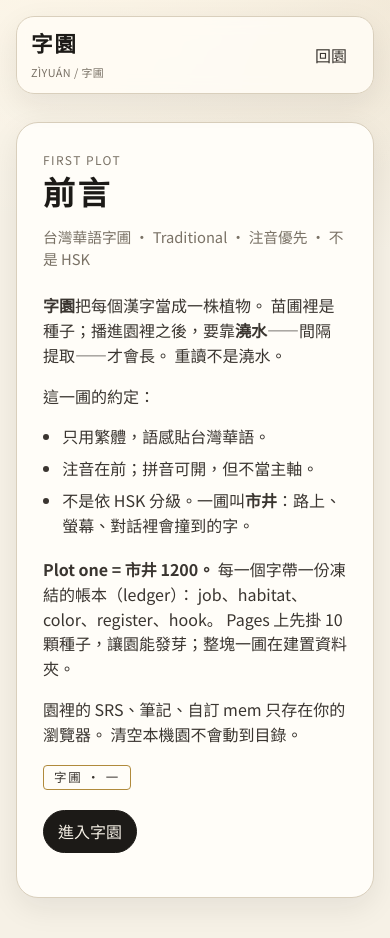
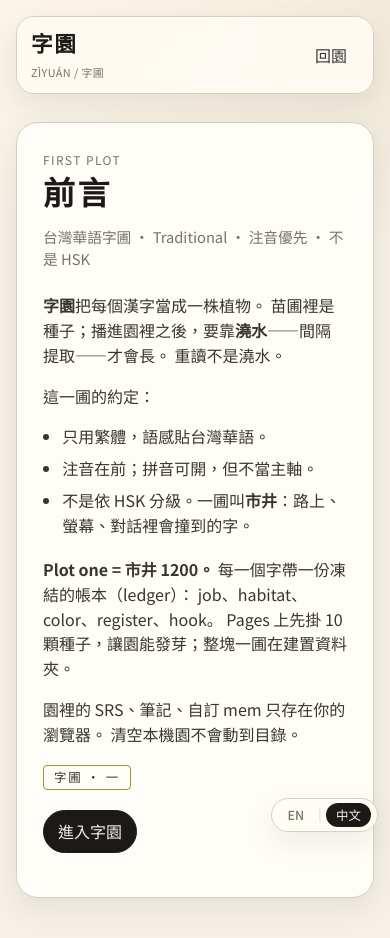
Before and after one commit to julianlee314-hue/ziyuan, a plain HTML site: page first-plot.html in a window 390 px wide. Drawn offline with Linux system fonts and the light colour scheme.

Commit message:
Add EN ↔ 中文 UI language toggle
Floating bottom-right control switches garden chrome between English and
Traditional Chinese, persisted as ziyuan-lang in localStorage (default zh).
Shared i18n.js drives index and first-plot; app.js dynamic strings follow.

```diff
--- a/first-plot.html
+++ b/first-plot.html
@@ -1,9 +1,19 @@
 <!DOCTYPE html>
-<html lang="zh-Hant-TW">
+<html lang="zh-Hant-TW" data-lang="zh">
 <head>
   <meta charset="utf-8" />
   <meta name="viewport" content="width=device-width, initial-scale=1" />
-  <title>前言 · 字園 Zìyuán</title>
+  <title data-i18n="doc.title.preface">前言 · 字園 Zìyuán</title>
+  <script>
+    (function () {
+      try {
+        var l = localStorage.getItem("ziyuan-lang");
+        if (l !== "en" && l !== "zh") l = "zh";
+        document.documentElement.setAttribute("data-lang", l);
+        document.documentElement.lang = l === "en" ? "en" : "zh-Hant-TW";
+      } catch (e) {}
+    })();
+  </script>
   <link rel="preconnect" href="https://fonts.googleapis.com" />
   <link rel="preconnect" href="https://fonts.gstatic.com" crossorigin />
   <link href="https://fonts.googleapis.com/css2?family=Noto+Sans+TC:wght@400;500;700&family=Noto+Serif+TC:wght@500;700&display=swap" rel="stylesheet" />
@@ -51,6 +61,10 @@
       font-size: 0.78rem;
       letter-spacing: 0.14em;
     }
+    html[data-lang="en"] [data-lang-only="zh"],
+    html[data-lang="zh"] [data-lang-only="en"] {
+      display: none !important;
+    }
   </style>
 </head>
 <body>
@@ -58,18 +72,19 @@
     <header class="topbar" style="grid-template-columns: 1fr auto;">
       <a class="brand" href="index.html" style="text-decoration:none;color:inherit">
         <b>字園</b>
-        <span>ZÌYUÁN / 字圃</span>
+        <span data-i18n="brand.sub">ZÌYUÁN / 字圃</span>
       </a>
       <nav class="nav">
-        <a href="index.html" class="iconbtn" style="text-decoration:none">回園</a>
+        <a href="index.html" class="iconbtn" style="text-decoration:none" data-i18n="nav.back">回園</a>
       </nav>
     </header>
 
     <article class="note">
       <div class="kicker">FIRST PLOT</div>
-      <h1>前言</h1>
-      <p class="sub">台灣華語字圃 · Traditional · 注音優先 · 不是 HSK</p>
+      <h1 data-i18n="preface.h1">前言</h1>
+      <p class="sub" data-i18n="preface.sub">台灣華語字圃 · Traditional · 注音優先 · 不是 HSK</p>
 
+      <div data-lang-only="zh">
         <p>
           <strong>字園</strong>把每個漢字當成一株植物。
           苗圃裡是種子；播進園裡之後，要靠<strong>澆水</strong>——間隔提取——才會長。
@@ -94,12 +109,41 @@
           園裡的 SRS、筆記、自訂 mem 只存在你的瀏覽器。
           清空本機園不會動到目錄。
         </p>
+      </div>
 
-      <p class="seal">字圃 · 一</p>
+      <div data-lang-only="en" hidden>
         <p>
-        <a class="btn back" href="index.html">進入字園</a>
+          <strong>Zìyuán</strong> treats every Chinese character as a plant.
+          The nursery holds seeds; once planted in the garden, they grow through
+          <strong>watering</strong>—spaced retrieval—not re-reading.
+        </p>
+
+        <p>This plot’s rules:</p>
+        <ul>
+          <li>Traditional characters only, tuned to Taiwan Mandarin.</li>
+          <li>Zhuyin first; pinyin is optional, never the spine.</li>
+          <li>Not HSK-graded. Plot one is <strong>Street</strong>: characters you meet on the road, on screens, in talk.</li>
+        </ul>
+
+        <p>
+          <strong>Plot one = Street 1200.</strong>
+          Each character carries a frozen ledger:
+          job, habitat, color, register, hook.
+          Pages ships 10 seeds so the garden can sprout; the full plot lives in the build folder.
+        </p>
+
+        <p>
+          Garden SRS, notes, and custom mems live only in your browser.
+          Clearing the local garden does not touch the catalog.
+        </p>
+      </div>
+
+      <p class="seal" data-i18n="preface.seal">字圃 · 一</p>
+      <p>
+        <a class="btn back" href="index.html" data-i18n="preface.enter">進入字園</a>
       </p>
     </article>
   </div>
+  <script src="i18n.js"></script>
 </body>
 </html>
--- /dev/null
+++ b/i18n.js
@@ -0,0 +1,371 @@
+/* 字園 Zìyuán — UI language (en | zh) */
+(function () {
+  "use strict";
+
+  var KEY = "ziyuan-lang";
+  var listeners = [];
+
+  var STR = {
+    zh: {
+      "doc.title": "字園 Zìyuán — 台灣華語字圃",
+      "doc.title.preface": "前言 · 字園 Zìyuán",
+      "brand.sub": "ZÌYUÁN / 字圃",
+      "nav.garden": "園",
+      "nav.nursery": "苗圃",
+      "nav.profile": "字檔",
+      "nav.water": "澆水",
+      "nav.lesson": "課床",
+      "nav.preface": "前言",
+      "nav.back": "回園",
+      "search.ph": "搜 字 / 注音 / 拼音 / English / 台灣",
+      "demo.accel": "加速",
+      "demo.rate.0.5": "0.5 時/秒",
+      "demo.rate.2": "2 時/秒",
+      "demo.rate.12": "12 時/秒",
+      "demo.rate.72": "3 日/秒",
+      "demo.flag.on": "示範鐘 · +{offset}",
+      "demo.flag.off": "真實時間",
+      "demo.unit.h": "時",
+      "demo.unit.d": "日",
+      "garden.h1": "園",
+      "garden.lead": "每一個字是一株植物。澆水是提取練習，不是重讀。",
+      "stat.planted": "已播",
+      "stat.due": "待澆",
+      "stat.bloom": "盛開",
+      "stat.wilt": "萎／枯",
+      "btn.waterAll": "澆所有到期",
+      "btn.clearGarden": "清空本機園",
+      "nursery.h1": "苗圃",
+      "nursery.lead": "5 × 1200＝6000 個不重複的字。Pages seed 先上 10 個一圃字；全部一圃在建置資料夾。",
+      "stat.seeds": "可見種子",
+      "bed.1": "一圃 市井",
+      "bed.2": "二圃",
+      "bed.3": "三圃",
+      "bed.4": "四圃",
+      "bed.5": "五圃",
+      "bed.all": "全開",
+      "set.adult": "成人 mem",
+      "set.pinyin": "顯示拼音",
+      "btn.prev": "上一頁",
+      "btn.next": "下一頁",
+      "lookup.kicker": "字典",
+      "lookup.title": "Lookup",
+      "set.rich": "Full pot",
+      "btn.flip.en": "Flip · English",
+      "btn.flip.zh": "Flip · 漢字",
+      "btn.speak.f": "女聲",
+      "btn.speak.m": "男聲",
+      "btn.replay": "重播筆勢",
+      "btn.seed": "播進園裡",
+      "btn.tray": "加入課床",
+      "h2.ledger": "Ledger",
+      "h2.dossier": "字檔",
+      "h2.words": "台灣詞束",
+      "h2.look": "形近",
+      "h2.mem": "Mem",
+      "h2.notes": "筆記",
+      "mem.ph": "發明一則",
+      "mem.adult": "成人",
+      "btn.addMem": "選用",
+      "water.h1": "澆水",
+      "water.lead": "只澆到期與枯萎的株。",
+      "stat.thirsty": "渴株",
+      "lesson.h1": "課床",
+      "lesson.lead": "現在只是托盤。",
+      "stat.onTray": "床上的字",
+      "stage.seed": "種子",
+      "stage.sprout": "芽",
+      "stage.leaf": "葉",
+      "stage.bloom": "盛開",
+      "stage.wilt": "萎",
+      "stage.dead": "枯",
+      "stage.due": "待澆",
+      "stage.unplanted": "未播",
+      "inGarden": "已在園",
+      "empty.garden": "園裡還沒有字。去苗圃播幾顆種子。",
+      "empty.nursery": "這一圃還沒有種子。",
+      "empty.words": "尚無詞束",
+      "empty.mem": "尚無 mem",
+      "empty.quiz": "沒有渴株。去園裡看看，或播新種子。",
+      "empty.tray": "課床是空的。在字檔按「加入課床」。",
+      "lesson.note.empty": "課床只是托盤；之後可做成小課。",
+      "lesson.note.full": "雙擊卡片可移出課床。資料存在本機瀏覽器。",
+      "tray.title": "點一下打開字檔；長按或雙擊移出",
+      "quiz.hint.zy": "注音是？",
+      "quiz.hint.en": "意思是？",
+      "toast.water.ok": "澆到了 · {stage}",
+      "toast.water.miss": "還沒長好 · 再試",
+      "toast.seeded": "已播進園裡：{z}",
+      "toast.tray.add": "已加入課床：{z}",
+      "toast.tray.has": "課床裡已有 {z}",
+      "toast.tray.out": "已移出課床",
+      "toast.mem": "mem 已選用",
+      "toast.noDue": "沒有到期的株",
+      "toast.gardenEmpty": "園已是空的",
+      "toast.cleared": "本機園已清空",
+      "toast.noSpeech": "此瀏覽器沒有語音合成",
+      "confirm.clear": "清空本機園？（目錄與 seed mem 不受影響）",
+      "chip.strokes": "{n} 畫",
+      "chip.plot": "#{i} · 圃{lv}",
+      "chip.register": "語域 {n}",
+      "chip.pair": "對 {z}",
+      "chip.weather": "天氣：{w}",
+      "chip.tw": "台灣：{t}",
+      "chip.pinyin": "拼音 {py}",
+      "chip.twTag": "台灣",
+      "chip.cn": "（陸：{cn}）",
+      "mem.votes": "{n} 票",
+      "mem.custom": "自訂",
+      "mem.adultPrefix": "成人 · ",
+      "lang.aria": "介面語言",
+      "preface.enter": "進入字園",
+      "preface.h1": "前言",
+      "preface.sub": "台灣華語字圃 · Traditional · 注音優先 · 不是 HSK",
+      "preface.seal": "字圃 · 一"
+    },
+    en: {
+      "doc.title": "Zìyuán — Taiwan Mandarin Character Garden",
+      "doc.title.preface": "Preface · Zìyuán",
+      "brand.sub": "ZÌYUÁN / Character garden",
+      "nav.garden": "Garden",
+      "nav.nursery": "Nursery",
+      "nav.profile": "Dossier",
+      "nav.water": "Water",
+      "nav.lesson": "Lesson",
+      "nav.preface": "Preface",
+      "nav.back": "Garden",
+      "search.ph": "Search glyph / Zhuyin / pinyin / English / TW",
+      "demo.accel": "Fast",
+      "demo.rate.0.5": "0.5 h/s",
+      "demo.rate.2": "2 h/s",
+      "demo.rate.12": "12 h/s",
+      "demo.rate.72": "3 d/s",
+      "demo.flag.on": "Demo clock · +{offset}",
+      "demo.flag.off": "Real time",
+      "demo.unit.h": "h",
+      "demo.unit.d": "d",
+      "garden.h1": "Garden",
+      "garden.lead": "Each character is a plant. Watering is retrieval practice, not re-reading.",
+      "stat.planted": "Planted",
+      "stat.due": "Due",
+      "stat.bloom": "Bloom",
+      "stat.wilt": "Wilt / dead",
+      "btn.waterAll": "Water all due",
+      "btn.clearGarden": "Clear local garden",
+      "nursery.h1": "Nursery",
+      "nursery.lead": "5 × 1200 = 6000 unique characters. Pages ships 10 plot-one seeds; the full plot lives in the build folder.",
+      "stat.seeds": "Visible seeds",
+      "bed.1": "Plot 1 · Street",
+      "bed.2": "Plot 2",
+      "bed.3": "Plot 3",
+      "bed.4": "Plot 4",
+      "bed.5": "Plot 5",
+      "bed.all": "All",
+      "set.adult": "Adult mem",
+      "set.pinyin": "Show pinyin",
+      "btn.prev": "Prev",
+      "btn.next": "Next",
+      "lookup.kicker": "Dictionary",
+      "lookup.title": "Lookup",
+      "set.rich": "Full pot",
+      "btn.flip.en": "Flip · English",
+      "btn.flip.zh": "Flip · Character",
+      "btn.speak.f": "Female",
+      "btn.speak.m": "Male",
+      "btn.replay": "Replay strokes",
+      "btn.seed": "Plant in garden",
+      "btn.tray": "Add to lesson",
+      "h2.ledger": "Ledger",
+      "h2.dossier": "Dossier",
+      "h2.words": "Taiwan word bundle",
+      "h2.look": "Look-alikes",
+      "h2.mem": "Mem",
+      "h2.notes": "Notes",
+      "mem.ph": "Invent one",
+      "mem.adult": "Adult",
+      "btn.addMem": "Adopt",
+      "water.h1": "Water",
+      "water.lead": "Only water due and wilted plants.",
+      "stat.thirsty": "Thirsty",
+      "lesson.h1": "Lesson tray",
+      "lesson.lead": "Just a tray for now.",
+      "stat.onTray": "On tray",
+      "stage.seed": "Seed",
+      "stage.sprout": "Sprout",
+      "stage.leaf": "Leaf",
+      "stage.bloom": "Bloom",
+      "stage.wilt": "Wilt",
+      "stage.dead": "Dead",
+      "stage.due": "Due",
+      "stage.unplanted": "Unplanted",
+      "inGarden": "In garden",
+      "empty.garden": "No characters yet. Plant a few seeds from the nursery.",
+      "empty.nursery": "No seeds in this plot yet.",
+      "empty.words": "No word bundle yet",
+      "empty.mem": "No mem yet",
+      "empty.quiz": "Nothing thirsty. Check the garden, or plant new seeds.",
+      "empty.tray": "Tray is empty. Use “Add to lesson” in the dossier.",
+      "lesson.note.empty": "The lesson tray is just a tray; mini-lessons come later.",
+      "lesson.note.full": "Double-click a card to remove it. Data stays in this browser.",
+      "tray.title": "Click to open dossier; double-click to remove",
+      "quiz.hint.zy": "Zhuyin?",
+      "quiz.hint.en": "Meaning?",
+      "toast.water.ok": "Watered · {stage}",
+      "toast.water.miss": "Not yet · try again",
+      "toast.seeded": "Planted: {z}",
+      "toast.tray.add": "Added to lesson: {z}",
+      "toast.tray.has": "Already on tray: {z}",
+      "toast.tray.out": "Removed from tray",
+      "toast.mem": "Mem adopted",
+      "toast.noDue": "Nothing due",
+      "toast.gardenEmpty": "Garden already empty",
+      "toast.cleared": "Local garden cleared",
+      "toast.noSpeech": "No speech synthesis in this browser",
+      "confirm.clear": "Clear local garden? (Catalog and seed mems stay.)",
+      "chip.strokes": "{n} strokes",
+      "chip.plot": "#{i} · plot {lv}",
+      "chip.register": "register {n}",
+      "chip.pair": "pair {z}",
+      "chip.weather": "Weather: {w}",
+      "chip.tw": "TW: {t}",
+      "chip.pinyin": "Pinyin {py}",
+      "chip.twTag": "TW",
+      "chip.cn": "(CN: {cn})",
+      "mem.votes": "{n} votes",
+      "mem.custom": "Custom",
+      "mem.adultPrefix": "Adult · ",
+      "lang.aria": "UI language",
+      "preface.enter": "Enter the garden",
+      "preface.h1": "Preface",
+      "preface.sub": "Taiwan Mandarin garden · Traditional · Zhuyin first · Not HSK",
+      "preface.seal": "Plot · one"
+    }
+  };
+
+  function getLang() {
+    try {
+      var v = localStorage.getItem(KEY);
+      return v === "en" ? "en" : "zh";
+    } catch (e) {
+      return "zh";
+    }
+  }
+
+  function setLang(lang) {
+    lang = lang === "en" ? "en" : "zh";
+    try {
+      localStorage.setItem(KEY, lang);
+    } catch (e) {}
+    apply();
+  }
+
+  function t(key, vars) {
+    var lang = getLang();
+    var bag = STR[lang] || STR.zh;
+    var s = bag[key];
+    if (s == null) s = (STR.zh && STR.zh[key]) || key;
+    if (vars) {
+      Object.keys(vars).forEach(function (k) {
+        s = String(s).split("{" + k + "}").join(String(vars[k]));
+      });
+    }
+    return s;
+  }
+
+  function apply() {
+    var lang = getLang();
+    document.documentElement.lang = lang === "en" ? "en" : "zh-Hant-TW";
+    document.documentElement.setAttribute("data-lang", lang);
+
+    document.querySelectorAll("[data-i18n]").forEach(function (el) {
+      var k = el.getAttribute("data-i18n");
+      if (k) el.textContent = t(k);
+    });
+    document.querySelectorAll("[data-i18n-placeholder]").forEach(function (el) {
+      var k = el.getAttribute("data-i18n-placeholder");
+      if (k) el.setAttribute("placeholder", t(k));
+    });
+    document.querySelectorAll("[data-i18n-title]").forEach(function (el) {
+      var k = el.getAttribute("data-i18n-title");
+      if (k) el.setAttribute("title", t(k));
+    });
+    document.querySelectorAll("[data-lang-only]").forEach(function (el) {
+      el.hidden = el.getAttribute("data-lang-only") !== lang;
+    });
+
+    updateToggle();
+    listeners.slice().forEach(function (fn) {
+      try {
+        fn(lang);
+      } catch (e) {
+        console.error(e);
+      }
+    });
+  }
+
+  function updateToggle() {
+    var root = document.getElementById("lang-toggle");
+    if (!root) return;
+    var lang = getLang();
+    root.setAttribute("aria-label", t("lang.aria"));
+    root.querySelectorAll("[data-set-lang]").forEach(function (btn) {
+      var on = btn.getAttribute("data-set-lang") === lang;
+      btn.classList.toggle("on", on);
+      btn.setAttribute("aria-pressed", on ? "true" : "false");
+    });
+  }
+
+  function mountToggle() {
+    if (document.getElementById("lang-toggle")) {
+      wireToggle();
+      return;
+    }
+    var el = document.createElement("div");
+    el.id = "lang-toggle";
+    el.className = "lang-toggle";
+    el.setAttribute("role", "group");
+    el.innerHTML =
+      '<button type="button" data-set-lang="en" aria-pressed="false">EN</button>' +
+      '<span class="lang-sep" aria-hidden="true">|</span>' +
+      '<button type="button" data-set-lang="zh" aria-pressed="true">中文</button>';
+    document.body.appendChild(el);
+    wireToggle();
+  }
+
+  function wireToggle() {
+    var root = document.getElementById("lang-toggle");
+    if (!root || root._ziyuanLangWired) return;
+    root._ziyuanLangWired = true;
+    root.addEventListener("click", function (e) {
+      var btn = e.target.closest("[data-set-lang]");
+      if (!btn) return;
+      setLang(btn.getAttribute("data-set-lang"));
+    });
+    updateToggle();
+  }
+
+  function onChange(fn) {
+    if (typeof fn === "function") listeners.push(fn);
+  }
+
+  window.ZIYUAN_I18N = {
+    KEY: KEY,
+    getLang: getLang,
+    setLang: setLang,
+    t: t,
+    apply: apply,
+    mountToggle: mountToggle,
+    onChange: onChange,
+  };
+
+  function boot() {
+    mountToggle();
+    apply();
+  }
+
+  if (document.readyState === "loading") {
+    document.addEventListener("DOMContentLoaded", boot);
+  } else {
+    boot();
+  }
+})();
--- a/styles.css
+++ b/styles.css
@@ -571,3 +571,54 @@ textarea:focus { border-color: var(--gold); }
   .tian .big { font-size: 4.2rem; }
   .flip-wrap { height: 250px; }
 }
+
+/* ——— language toggle (bottom-right) ——— */
+.lang-toggle {
+  position: fixed;
+  right: 16px;
+  bottom: 16px;
+  z-index: 40;
+  display: inline-flex;
+  align-items: center;
+  gap: 2px;
+  padding: 4px 6px;
+  background: rgba(255, 252, 245, 0.94);
+  border: 1px solid var(--line);
+  border-radius: 999px;
+  box-shadow: var(--shadow);
+  backdrop-filter: blur(8px);
+  font-size: 0.78rem;
+  letter-spacing: 0.04em;
+  user-select: none;
+}
+.lang-toggle button {
+  border: none;
+  background: transparent;
+  color: var(--muted);
+  padding: 6px 10px;
+  border-radius: 999px;
+  font-weight: 500;
+  line-height: 1;
+}
+.lang-toggle button:hover {
+  color: var(--ink);
+  background: var(--paper-2);
+}
+.lang-toggle button.on {
+  background: var(--ink);
+  color: var(--paper);
+}
+.lang-toggle .lang-sep {
+  color: var(--line);
+  padding: 0 2px;
+  pointer-events: none;
+}
+@media (max-width: 860px) {
+  .lang-toggle {
+    right: 12px;
+    bottom: 12px;
+  }
+  .app {
+    padding-bottom: 96px; /* room above floating toggle */
+  }
+}
```
Also changed, not shown: app.js (+61 -50 lines), index.html (+63 -52 lines), 1 other file. Lines whose indentation alone changed are shown as unchanged.
